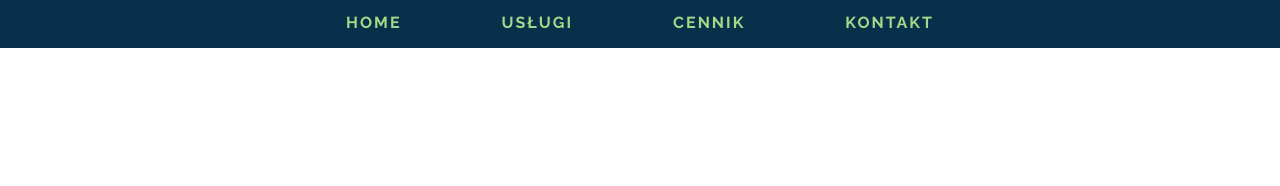
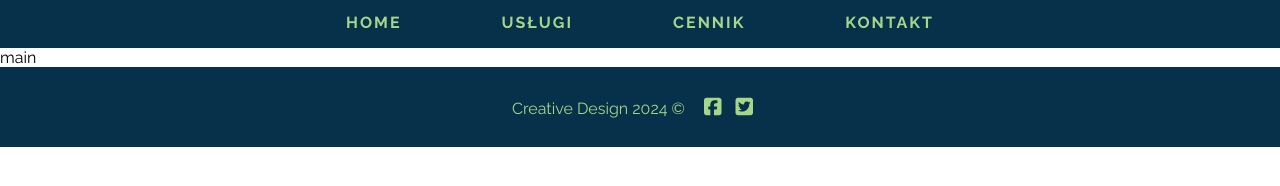
Before and after one commit to bilaw87/course-first-project, a plain HTML site: page index.html in a window 1280 px wide. Shown: the part 302-488 px from the top of the page. Drawn offline with Linux system fonts and the light colour scheme.

Commit message:
add footer

```diff
--- a/css/style.css
+++ b/css/style.css
@@ -71,3 +71,27 @@ body {
 .nav-item a:hover {
 	color: rgb(0, 172, 223);
 }
+
+/* footer */
+footer {
+	height: 80px;
+	line-height: 80px;
+	background-color: #07304b;
+	color: rgb(166, 215, 136);
+	text-align: center;
+}
+
+.icon-box {
+	margin: 0 10px;
+}
+
+.icon-box a {
+	padding: 0 5px;
+	font-size: 20px;
+	color: rgb(166, 215, 136);
+	transition: color 0.4s;
+}
+
+.icon-box a:hover {
+	color: rgb(0, 172, 223);
+}
--- a/index.html
+++ b/index.html
@@ -10,9 +10,9 @@
         href="https://fonts.googleapis.com/css2?family=Montserrat:ital,wght@0,500;1,500&family=Nunito:ital,wght@0,200..1000;1,200..1000&family=Open+Sans:ital,wdth,wght@0,75..100,300..800;1,75..100,300..800&family=Raleway:ital,wght@0,100..900;1,100..900&display=swap"
         rel="stylesheet">
 
+    <link rel="stylesheet" href="./css/style.css">
+
     <script src="https://kit.fontawesome.com/574397dbb2.js" crossorigin="anonymous"></script>
-
-    <link rel="stylesheet" href="./css/style.css">
     <title>Kurs udemy - pierwszy projekt</title>
 </head>
 
@@ -36,8 +36,18 @@
             <li class="nav-item"><a href="#">kontakt</a></li>
         </ul>
     </nav>
-    <main></main>
-    <footer></footer>
+    <main>main</main>
+
+    <footer>
+        <p>Creative Design 2024 &copy;
+            <span class="icon-box">
+                <a href="#"><i class="fa-brands fa-square-facebook"></i></a>
+                <a href="#"><i class="fa-brands fa-square-twitter"></i></a>
+            </span>
+        </p>
+
+
+    </footer>
 
 </body>
 
```
